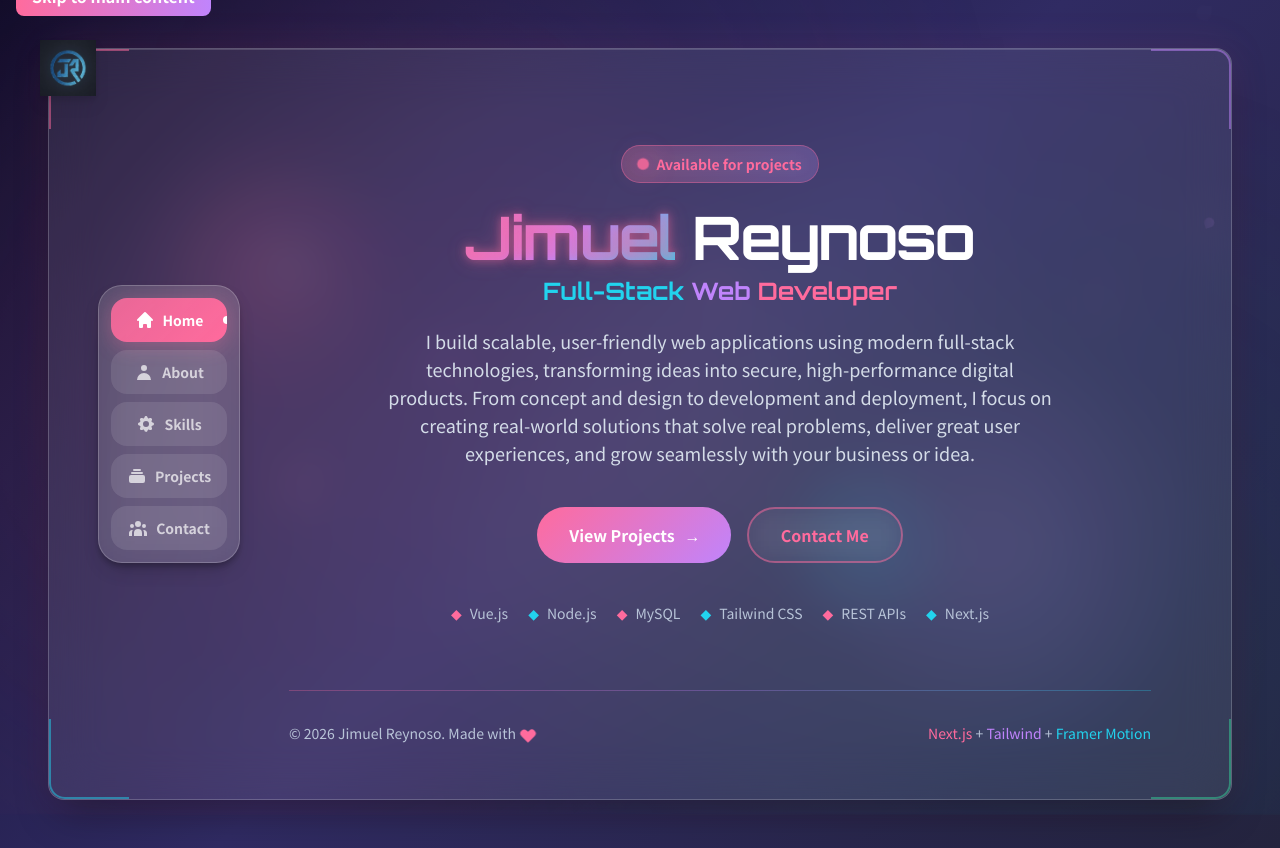
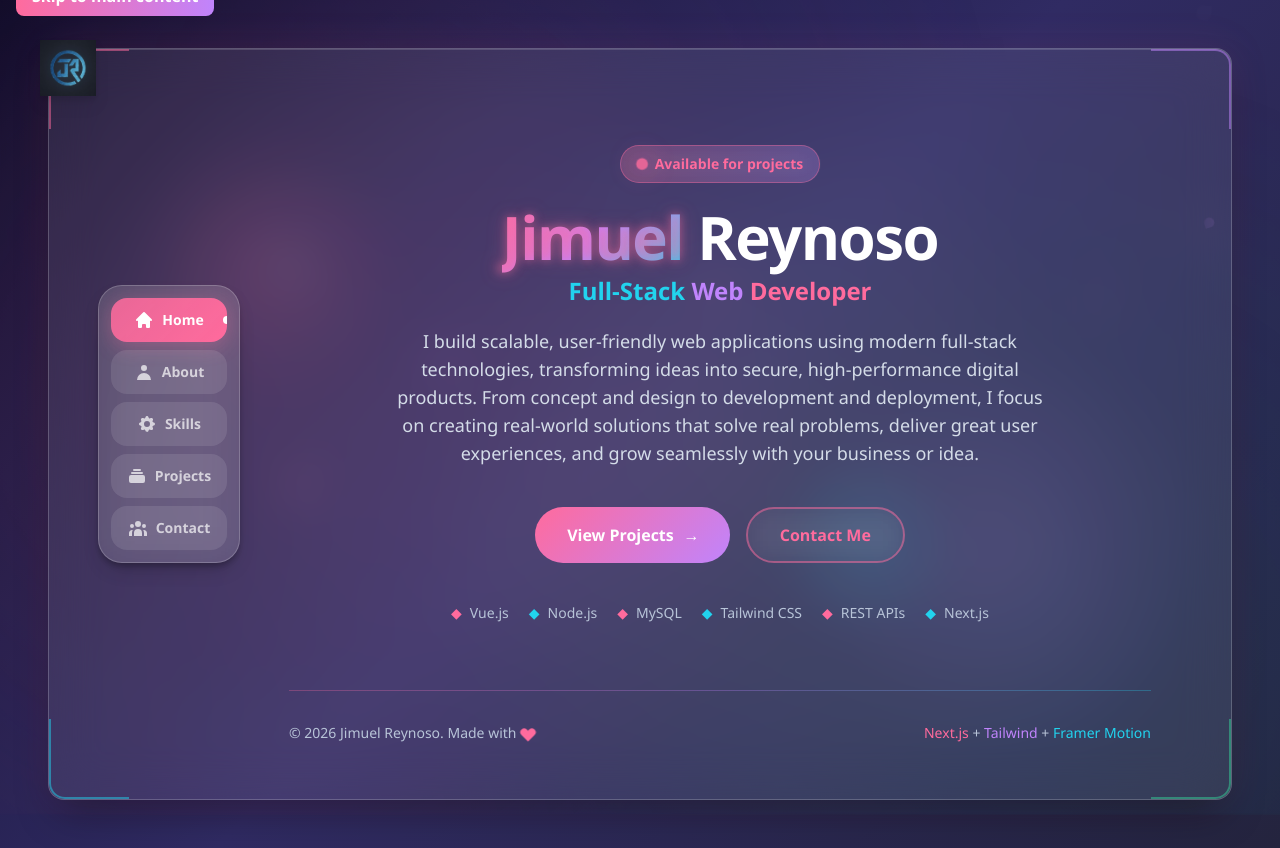
Before and after one commit to JReynoso12/My-own-page, a Next.js app: page / in a window 1280 px wide. Built offline with nearby package versions, Linux system fonts and the light colour scheme.

Commit message:
Update Next.js configuration to use userland punycode, add punycode dependency, and refine font settings in Tailwind and global styles for improved typography and consistency.

```diff
--- a/app/globals.css
+++ b/app/globals.css
@@ -11,7 +11,7 @@
   body {
     @apply text-white;
     min-height: 100vh;
-    font-family: var(--font-noto), system-ui, -apple-system, BlinkMacSystemFont, "Segoe UI", sans-serif;
+    font-family: "Segoe UI", system-ui, -apple-system, BlinkMacSystemFont, "Noto Sans JP", sans-serif;
 
     /* Anime midnight gradient */
     background: linear-gradient(135deg, #0f0c29 0%, #302b63 50%, #24243e 100%);
--- a/app/layout.tsx
+++ b/app/layout.tsx
@@ -1,20 +1,5 @@
 import type { Metadata, Viewport } from "next";
-import { Noto_Sans_JP, Orbitron } from "next/font/google";
 import "./globals.css";
-
-const notoSansJP = Noto_Sans_JP({
-  subsets: ["latin"],
-  weight: ["400", "500", "700"],
-  variable: "--font-noto",
-  display: "swap",
-});
-
-const orbitron = Orbitron({
-  subsets: ["latin"],
-  weight: ["400", "500", "700"],
-  variable: "--font-orbitron",
-  display: "swap",
-});
 
 export const viewport: Viewport = {
   width: "device-width",
@@ -53,7 +38,7 @@ export default function RootLayout({
   children: React.ReactNode;
 }>) {
   return (
-    <html lang="en" className={`${notoSansJP.variable} ${orbitron.variable} overflow-x-hidden`}>
+    <html lang="en" className="overflow-x-hidden">
       <body className="antialiased overflow-x-hidden min-h-dvh font-anime">{children}</body>
     </html>
   );
--- a/next.config.js
+++ b/next.config.js
@@ -10,6 +10,17 @@ const nextConfig = {
   // Skip ESLint during dev/build to speed up (run `npm run lint` separately)
   eslint: { ignoreDuringBuilds: true },
   typescript: { ignoreBuildErrors: false },
+
+  // Use userland punycode instead of deprecated Node.js built-in
+  webpack: (config, { isServer }) => {
+    if (!isServer) {
+      config.resolve.fallback = {
+        ...config.resolve.fallback,
+        punycode: require.resolve('punycode/'),
+      };
+    }
+    return config;
+  },
 }
 
 module.exports = nextConfig
--- a/package.json
+++ b/package.json
@@ -13,6 +13,7 @@
     "framer-motion": "^11.3.19",
     "next": "^14.2.5",
     "nodemailer": "^8.0.1",
+    "punycode": "^2.3.1",
     "react": "^18.3.1",
     "react-dom": "^18.3.1",
     "react-icons": "^5.3.0",
--- a/tailwind.config.ts
+++ b/tailwind.config.ts
@@ -32,8 +32,8 @@ const config: Config = {
         "text-muted": "#C0D0E0",
       },
       fontFamily: {
-        anime: ["var(--font-noto)", "'M PLUS Rounded 1c'", "sans-serif"],
-        display: ["var(--font-orbitron)", "'Rajdhani'", "sans-serif"],
+        anime: ["'Segoe UI'", "'Noto Sans JP'", "'M PLUS Rounded 1c'", "system-ui", "sans-serif"],
+        display: ["'Segoe UI'", "'Orbitron'", "'Rajdhani'", "system-ui", "sans-serif"],
       },
       boxShadow: {
         "neon-blue": "0 0 20px rgba(0, 122, 255, 0.35)",
```
Also changed, not shown: 1 other file (tests, documents, lock files or other folders).
